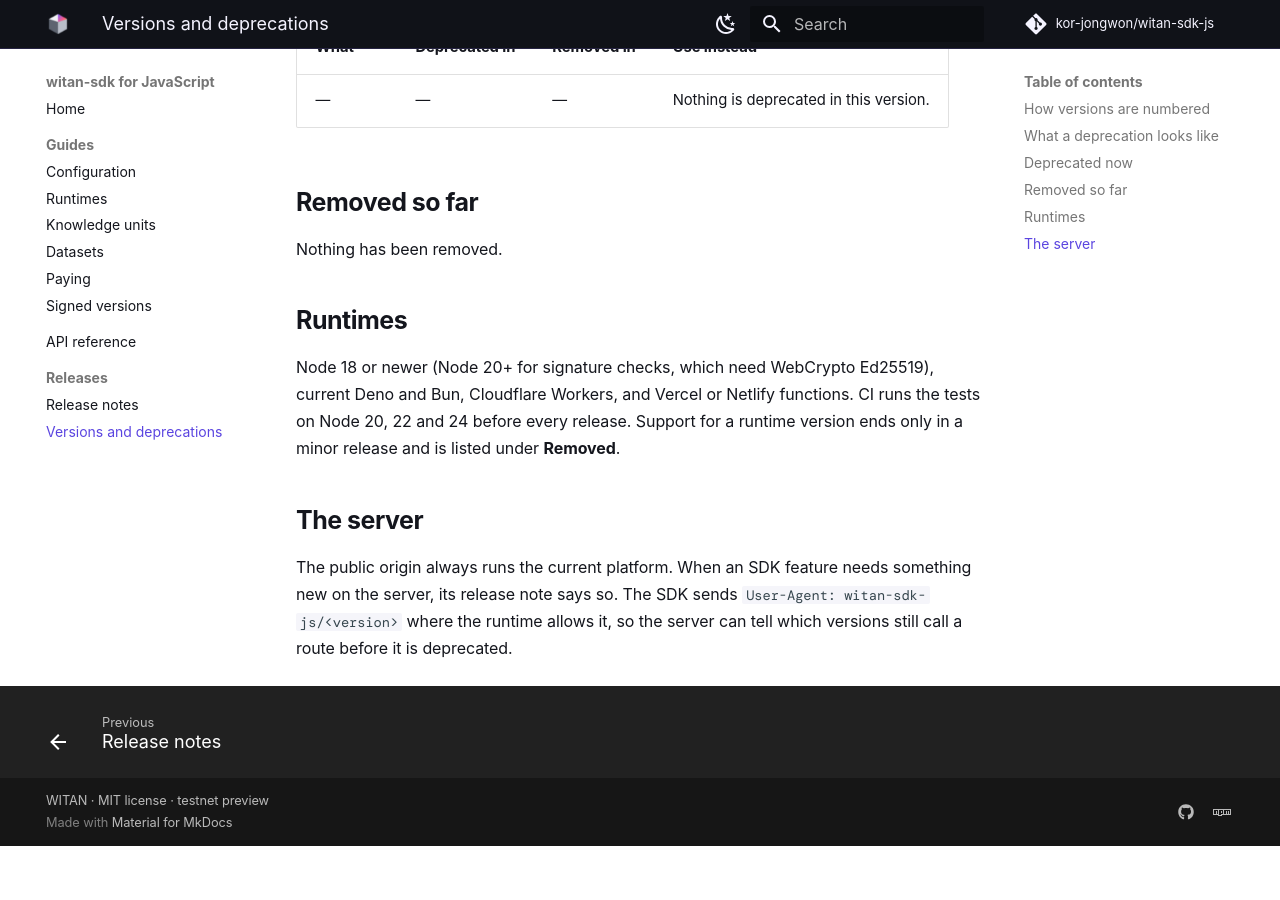
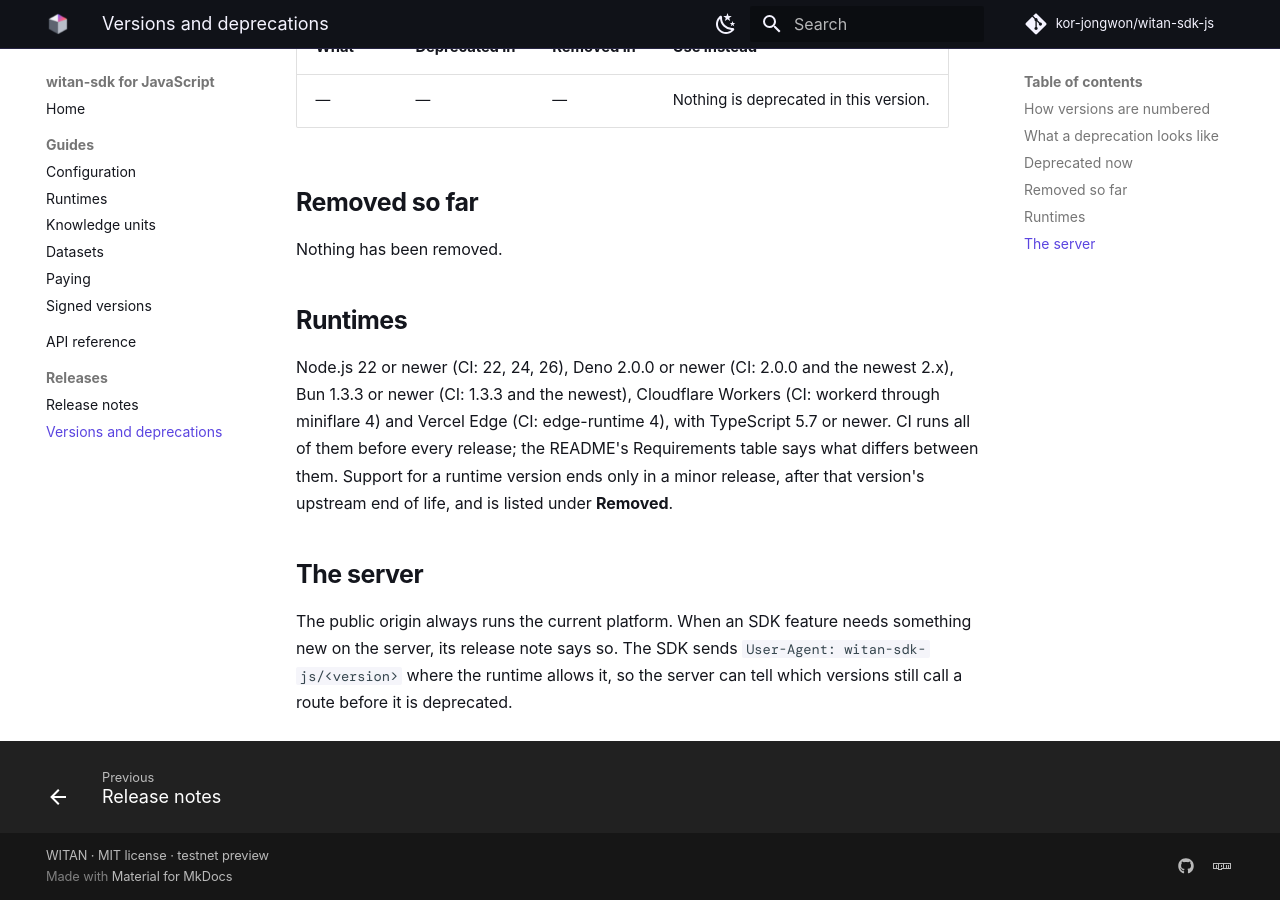
Before and after one commit to kor-jongwon/witan-sdk-js, an MkDocs documentation site: the page built from docs/deprecations.md, in a window 1280 px wide and 900 px high, scrolled down 1299 px. Built offline with MkDocs 1.6.1 and Material for MkDocs 9.7.7, drawn with Linux system fonts in a browser that asks for light colours; some web fonts are replaced; comment, search, counter and statistics services are not loaded; the version menu is left out; before the commit the page ends 2145 px from its top, so only the background shows below that.

Commit message:
SDKs: exact supported versions, each tested in CI (Node 22+) (#239)
JS: Node.js 22 or newer (engines >=22; 18 and 20 are past end of life), CI on 22/24/26; Deno 2.0.0 and
the newest 2.x; Bun 1.3.3 (the first with CompressionStream) and the newest; Cloudflare Workers through
workerd (miniflare) and Vercel Edge (edge-runtime), which lacks CompressionStream; the published types
compiled with TypeScript 5.7, with the DOM library and with @types/node alone.
Python: 3.10-3.14 on Linux, 3.10 and 3.14 on macOS and Windows, all with the x402 and query extras;
classifier 3.14. wtn no longer crashes on a redirected Windows code page (cp949: the em dash in --help).
Every version statement in the READMEs, docs and source comments now names what CI runs.

Co-authored-by: Claude Opus 5.5 <noreply@anthropic.com>

```diff
--- a/docs/deprecations.md
+++ b/docs/deprecations.md
@@ -51,9 +51,11 @@ Nothing has been removed.
 
 ## Runtimes
 
-Node 18 or newer (Node 20+ for signature checks, which need WebCrypto Ed25519), current Deno and Bun,
-Cloudflare Workers, and Vercel or Netlify functions. CI runs the tests on Node 20, 22 and 24 before every
-release. Support for a runtime version ends only in a minor release and is listed under **Removed**.
+Node.js 22 or newer (CI: 22, 24, 26), Deno 2.0.0 or newer (CI: 2.0.0 and the newest 2.x), Bun 1.3.3 or
+newer (CI: 1.3.3 and the newest), Cloudflare Workers (CI: workerd through miniflare 4) and Vercel Edge (CI:
+edge-runtime 4), with TypeScript 5.7 or newer. CI runs all of them before every release; the README's
+Requirements table says what differs between them. Support for a runtime version ends only in a minor
+release, after that version's upstream end of life, and is listed under **Removed**.
 
 ## The server
 
```
Also changed, not shown: CHANGELOG.md (+9 -0 lines), CONTRIBUTING.md (+1 -1 lines), README.md (+9 -5 lines), docs/guide/runtimes.md (+2 -2 lines), docs/guide/trust.md (+1 -2 lines), docs/index.md (+1 -1 lines), package.json (+7 -2 lines), 9 other files.
